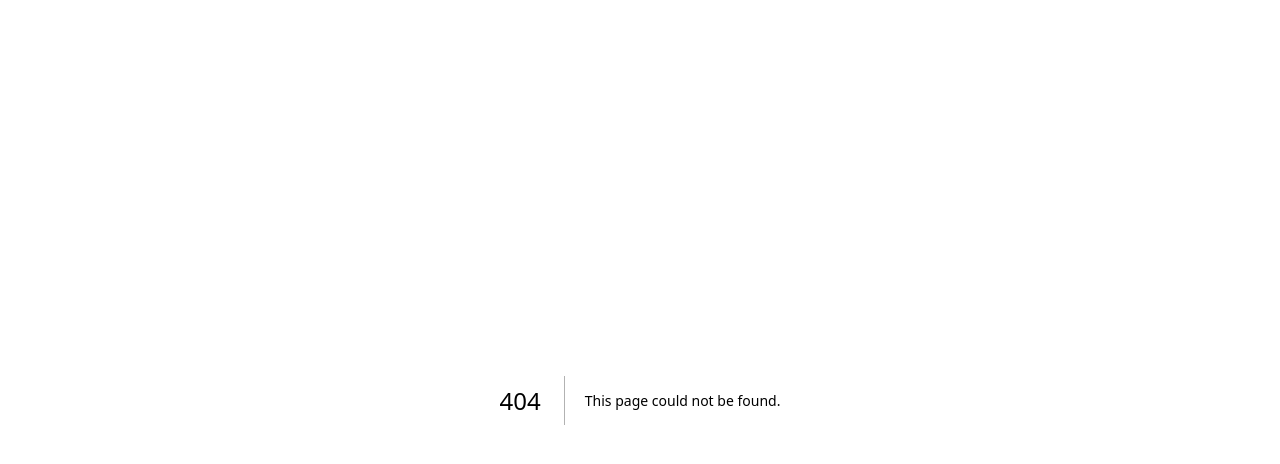
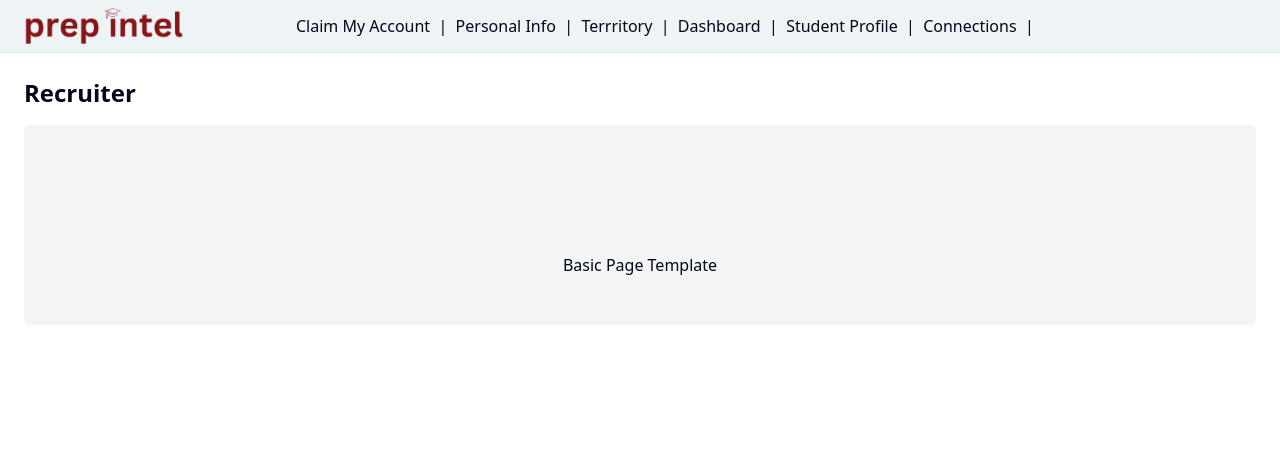
Before and after one commit to Idea2ImpactTechSolutions/prep-intel, a Next.js app in the folder frontend/: page /recruiter/profile/personal-info in a window 1280 px wide. Before the commit this address had no page. Shown: the top 464 px of the page. Built offline with nearby package versions, Linux system fonts and the light colour scheme.

Commit message:
Prep 77: Create routes and pages for recruiter

```diff
--- /dev/null
+++ b/frontend/app/recruiter/connections/page.tsx
@@ -0,0 +1,19 @@
+"use client";
+import React from "react";
+
+export default function Page() {
+  return (
+    <div className="p-6">
+        <h1 className="text-2xl font-bold mb-4">Recruiter</h1>
+        <div className="flex w-full justify-center rows bg-gray-100 p-6 mt-2 self-center rounded-md">
+            <div className="flex flex-col items-center justify-center rows bg-gray-100 p-6 mt-20 self-center w-[800px] center">
+
+
+                <div>Basic Page Template</div>
+
+
+            </div>
+        </div>
+    </div>
+  );
+}
--- /dev/null
+++ b/frontend/app/recruiter/dashboard/page.tsx
@@ -0,0 +1,19 @@
+"use client";
+import React from "react";
+
+export default function Page() {
+  return (
+    <div className="p-6">
+        <h1 className="text-2xl font-bold mb-4">Recruiter</h1>
+        <div className="flex w-full justify-center rows bg-gray-100 p-6 mt-2 self-center rounded-md">
+            <div className="flex flex-col items-center justify-center rows bg-gray-100 p-6 mt-20 self-center w-[800px] center">
+
+
+                <div>Basic Page Template</div>
+
+
+            </div>
+        </div>
+    </div>
+  );
+}
--- /dev/null
+++ b/frontend/app/recruiter/layout.tsx
@@ -0,0 +1,46 @@
+import CompletionPanel from "@/components/completion-panel";
+import { Label } from "@/components/ui/label";
+import Image from "next/image";
+import Link from "next/link";
+import { Metadata } from "next";
+
+export const metadata: Metadata = {
+    title: "Prep Intel | Student Onboarding",
+    description: 'Some description here'
+}
+
+export default function Layout({ children }: { children: React.ReactNode }) {
+    return (
+        <main className="font-sans">
+            <nav className={`bg-panel p-2 border-b md:px-6 lg:px-6`}>
+                <div className="flex flex-col items-center md:flex-row md:items-center md:justify-between">
+                    <Link
+                        href="/login"
+                    >
+                        <Image
+                            src="/images/logo/text-logo.png"
+                            className=""
+                            width={160}
+                            height={0}
+                            alt="logo"
+                        />
+                    </Link>
+                    { <div className="flex w-[90%] mt-4 md:w-[75vw] md:mt-0">
+                        <a href="/recruiter/profile/welcome">Claim My Account</a> &nbsp; | &nbsp;
+                        <a href="/recruiter/profile/personal-info">Personal Info</a> &nbsp; | &nbsp;
+                        <a href="/recruiter/profile/territory">Terrritory</a> &nbsp; | &nbsp;
+                        <a href="/recruiter/dashboard">Dashboard</a> &nbsp; | &nbsp;
+                        <a href="/recruiter/student-profile">Student Profile</a> &nbsp; | &nbsp;
+                        <a href="/recruiter/connections">Connections</a> &nbsp; | &nbsp;
+
+                    </div>}
+                </div>
+            </nav>
+            <section className="md:flex">
+            <div className="flex flex-col flex-grow">
+               {children}
+            </div>
+            </section>
+        </main>
+    )
+}
--- /dev/null
+++ b/frontend/app/recruiter/profile/personal-info/page.tsx
@@ -0,0 +1,19 @@
+"use client";
+import React from "react";
+
+export default function Page() {
+  return (
+    <div className="p-6">
+        <h1 className="text-2xl font-bold mb-4">Recruiter</h1>
+        <div className="flex w-full justify-center rows bg-gray-100 p-6 mt-2 self-center rounded-md">
+            <div className="flex flex-col items-center justify-center rows bg-gray-100 p-6 mt-20 self-center w-[800px] center">
+
+
+                <div>Basic Page Template</div>
+
+
+            </div>
+        </div>
+    </div>
+  );
+}
--- /dev/null
+++ b/frontend/app/recruiter/profile/territory/page.tsx
@@ -0,0 +1,19 @@
+"use client";
+import React from "react";
+
+export default function Page() {
+  return (
+    <div className="p-6">
+        <h1 className="text-2xl font-bold mb-4">Recruiter</h1>
+        <div className="flex w-full justify-center rows bg-gray-100 p-6 mt-2 self-center rounded-md">
+            <div className="flex flex-col items-center justify-center rows bg-gray-100 p-6 mt-20 self-center w-[800px] center">
+
+
+                <div>Basic Page Template</div>
+
+
+            </div>
+        </div>
+    </div>
+  );
+}
--- /dev/null
+++ b/frontend/app/recruiter/profile/welcome/page.tsx
@@ -0,0 +1,19 @@
+"use client";
+import React from "react";
+
+export default function Page() {
+  return (
+    <div className="p-6">
+        <h1 className="text-2xl font-bold mb-4">Recruiter</h1>
+        <div className="flex w-full justify-center rows bg-gray-100 p-6 mt-2 self-center rounded-md">
+            <div className="flex flex-col items-center justify-center rows bg-gray-100 p-6 mt-20 self-center w-[800px] center">
+
+
+                <div>Basic Page Template</div>
+
+
+            </div>
+        </div>
+    </div>
+  );
+}
--- /dev/null
+++ b/frontend/app/recruiter/student-profile/page.tsx
@@ -0,0 +1,19 @@
+"use client";
+import React from "react";
+
+export default function Page() {
+  return (
+    <div className="p-6">
+        <h1 className="text-2xl font-bold mb-4">Recruiter</h1>
+        <div className="flex w-full justify-center rows bg-gray-100 p-6 mt-2 self-center rounded-md">
+            <div className="flex flex-col items-center justify-center rows bg-gray-100 p-6 mt-20 self-center w-[800px] center">
+
+
+                <div>Basic Page Template</div>
+
+
+            </div>
+        </div>
+    </div>
+  );
+}
```
